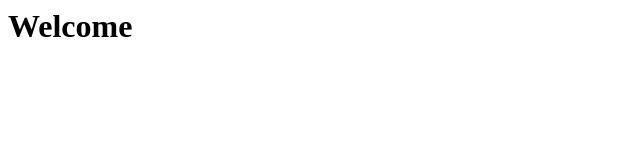
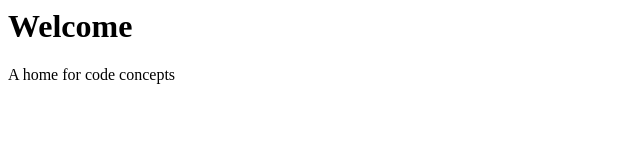
Before and after one commit to freshteapot/freshteapot.github.com, a plain HTML site: page index.html in a window 1280 px wide. Shown: the whole page, without its empty margins (0-640 px from the left). Drawn offline with Linux system fonts and the light colour scheme.

Commit message:
Checking git config details.

```diff
--- a/index.html
+++ b/index.html
@@ -1,5 +1,6 @@
 <html>
 <body>
 <h1>Welcome</h1>
+<p>A home for code concepts</p>
 </body>
 </html>
```
